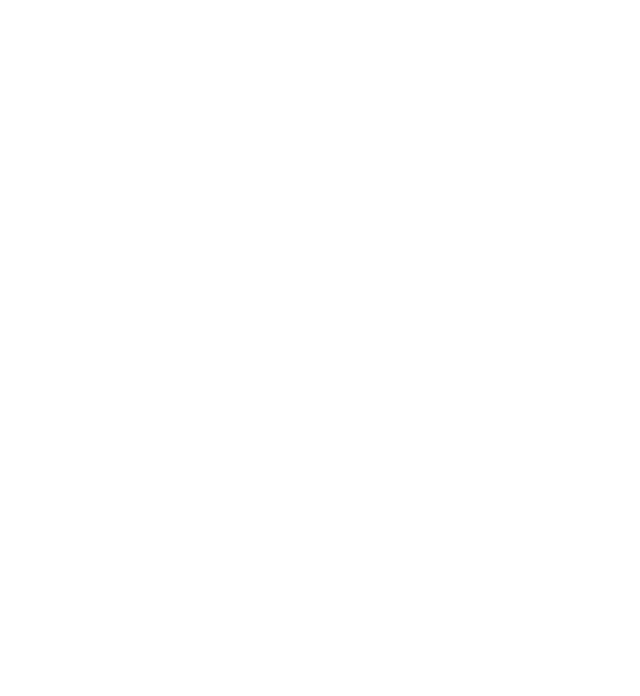
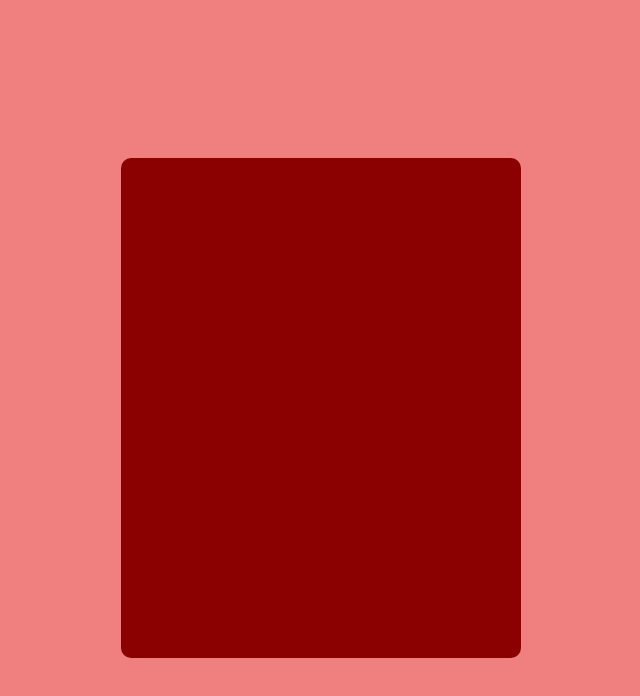
Before and after one commit to wongjoshua2005/Calculator, a plain HTML site: page index.html in a window 1280 px wide. Shown: the whole page, without its empty margins (319-959 px from the left). Drawn offline with Linux system fonts and the light colour scheme.

Commit message:
Created the outer frame for the calculator
I centered the outer frame to add in the buttons and results

```diff
--- a/index.html
+++ b/index.html
@@ -4,10 +4,12 @@
     <meta charset="UTF-8">
     <title>Calculator</title>
     <link rel="stylesheet" href="style.css">
-        <script src="script.js"></script>
   </head>
+  <body>
+    <div class="frame">
+        <div class="container">
 
-    <body>
-
+        </div>
+    </div>
   </body>
 </html>
--- a/style.css
+++ b/style.css
@@ -0,0 +1,17 @@
+body {
+    background-color: lightcoral;
+}
+
+.frame {
+    display: flex;
+    justify-content: center;
+    align-items: center;
+    height: 100vh;
+}
+
+.container {
+    width: 400px;
+    height: 500px;
+    background-color:darkred;
+    border-radius: 10px;
+}
```
Lines whose indentation alone changed are shown as unchanged.
